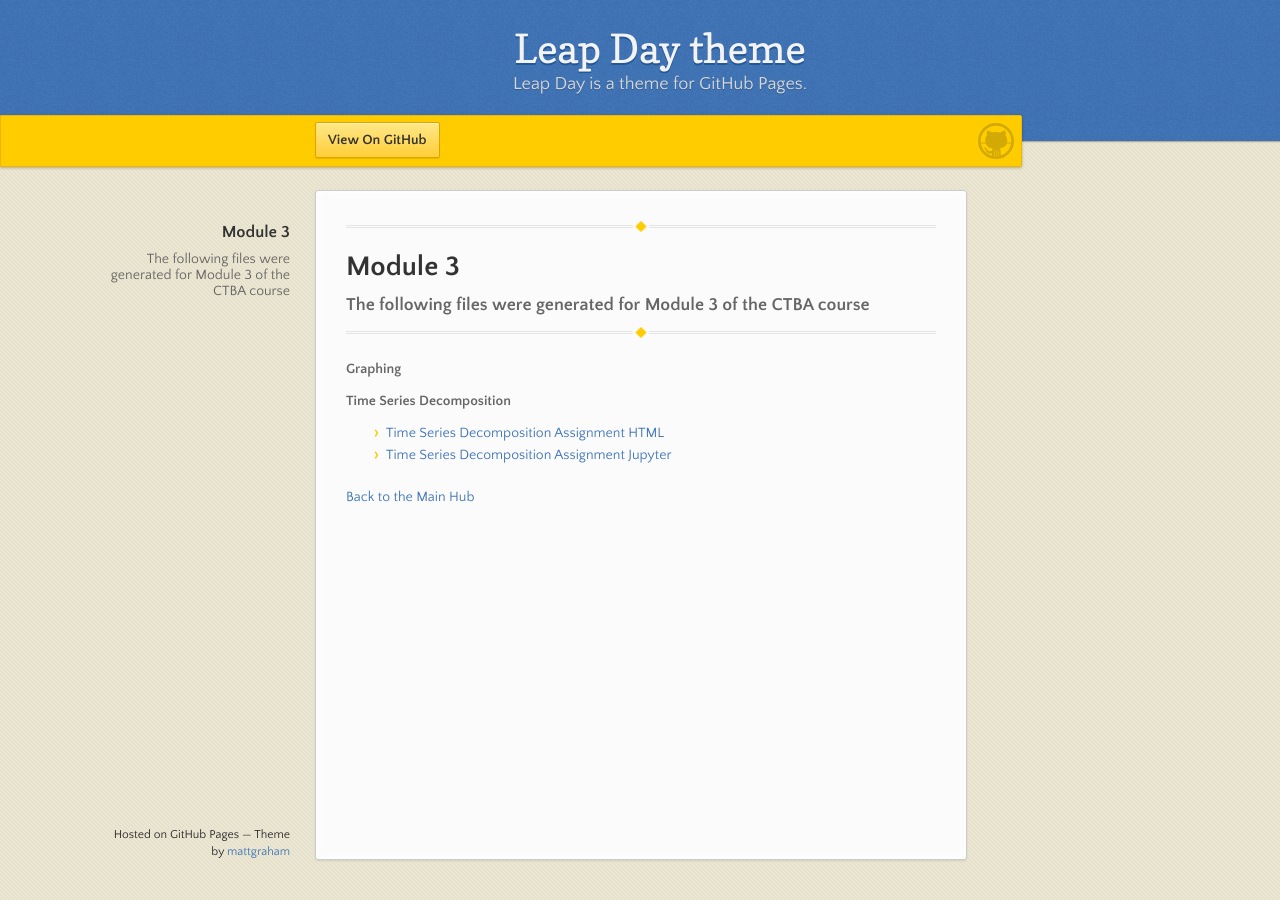
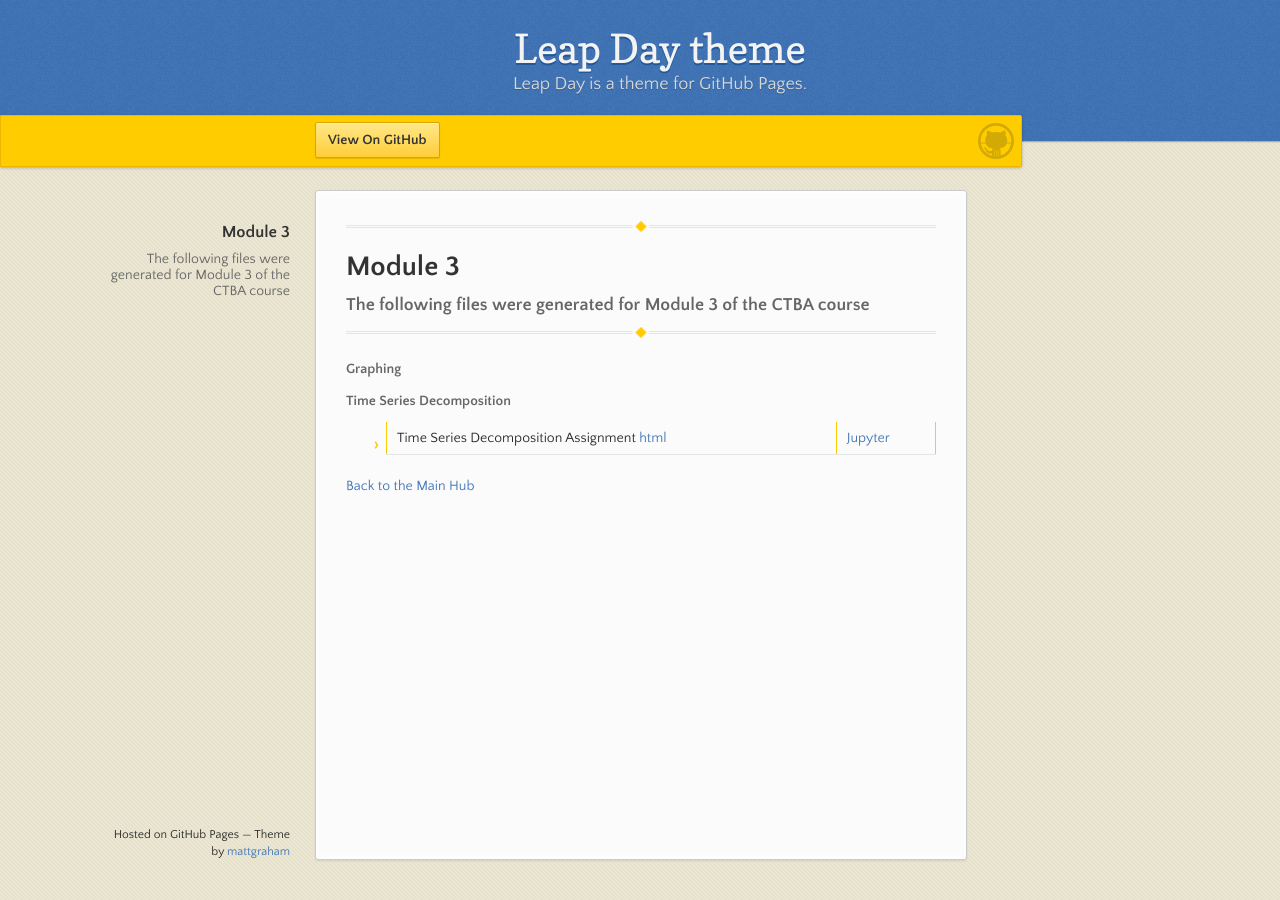
Before and after one commit to jksmith01/jksmith01.github.io, a Jekyll site: the page built from Module3/index.md, in a window 1280 px wide. Built offline with Jekyll 4.4.1, drawn with Linux system fonts in a browser that asks for light colours; our own code applies the rules of GitHub Pages for plain Markdown files.

Commit message:
Update index.md

```diff
--- a/Module3/index.md
+++ b/Module3/index.md
@@ -6,8 +6,7 @@ _ _ _
 
 
 #### Time Series Decomposition
-- [Time Series Decomposition Assignment HTML](TimeSeries.HTML)
-- [Time Series Decomposition Assignment Jupyter](TimeSeries.ipynb)
+- Time Series Decomposition Assignment [html](TimeSeries.html) | [Jupyter](TimeSeries.ipynb)
 
 
 
```
